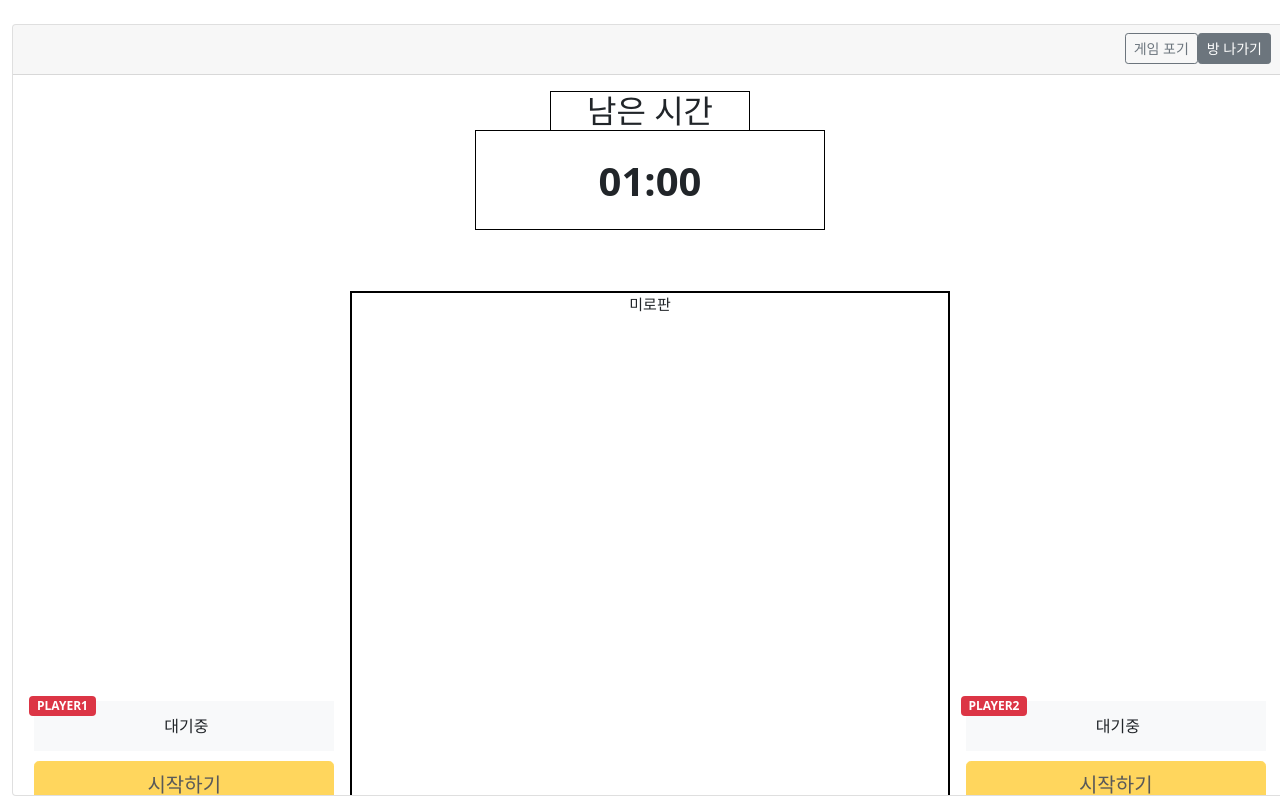
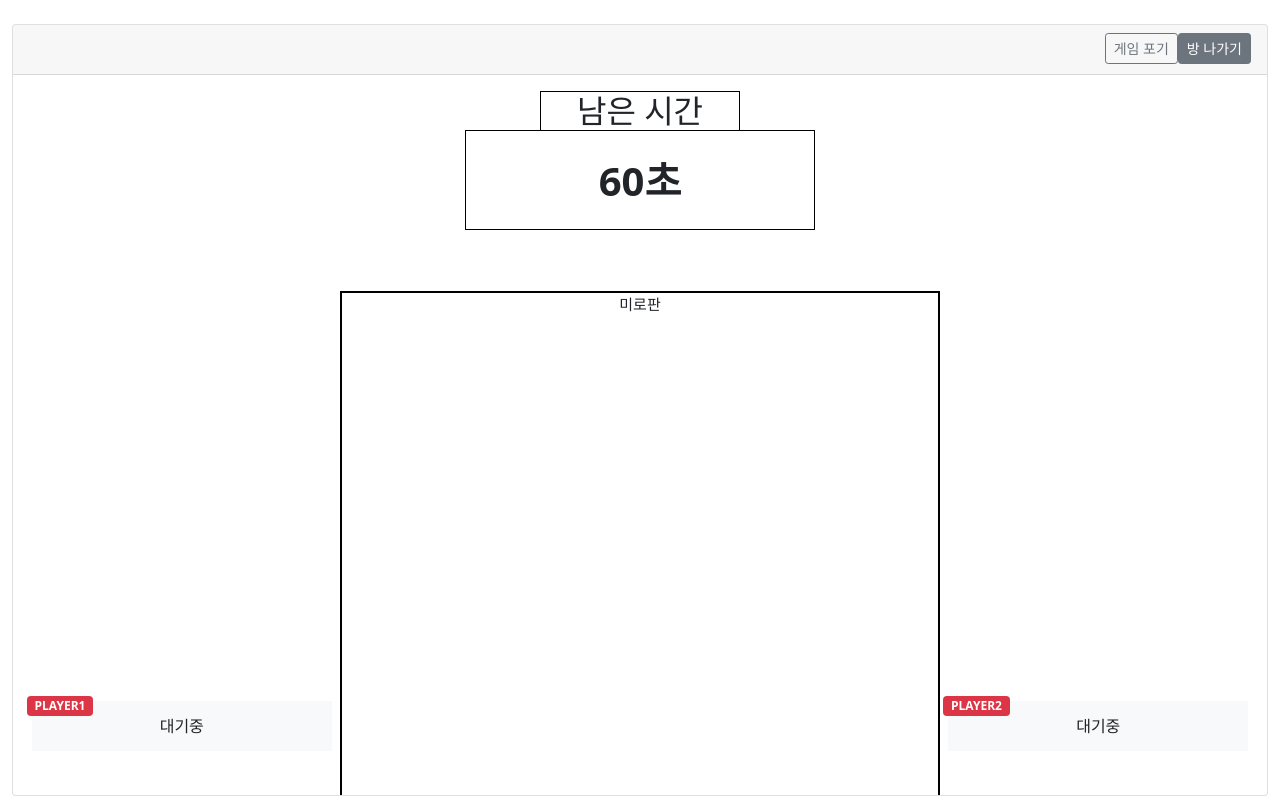
Before and after one commit to insertbaek/dev02, a plain HTML site: page public/room.html in a window 1280 px wide. Drawn offline with nearby package versions, Linux system fonts and the light colour scheme; no server answers.

Commit message:
211224 타이머 기능, 키보드 입력 이벤트 수정

```diff
--- a/public/css/index.css
+++ b/public/css/index.css
@@ -1,6 +1,6 @@
 /* index */
-body{min-width:1300px;}
-.container-fluid{min-width:1300px;}
+/* body{min-width:1300px;} */
+/* .container-fluid{min-width:1300px;} */
 .row {margin: 15px 0;}
 .access-id {display:inline-block}
 .card-header {height:50px; line-height: 35px; text-align: center;}
@@ -11,7 +11,7 @@ body{min-width:1300px;}
 .myRank {text-align: center;}
 
 /* room */
-.game-body-wrap {}
+/* .game-body-wrap {} */
 .game-body-wrap > .time-body{height:150px;margin-bottom:50px;text-align:center;}
 .game-body-wrap > .time-body > h2{width:200px;margin:0 auto;border:1px solid black;}
 .game-body-wrap > .time-body > #game-time{display:inline-block;width:350px;height:100px;margin:-1px auto 0;line-height:100px;border:1px solid black;}
@@ -20,4 +20,4 @@ body{min-width:1300px;}
 .game-body-wrap > .game-body > .col-lg-3 > .game-character{width:300px;height:400px;margin:0 auto;text-align:center;}
 .game-body-wrap > .game-body > .col-lg-3 > .game-name{display:block;position:relative;width:300px;height:50px;margin:10px auto;text-align:center;line-height:50px;}
 .game-body-wrap > .game-body > .col-lg-3 > .game-name > .badge{position:absolute;left:-5px;top:-5px;}
-.game-body-wrap > .game-body > .col-lg-3 > .game-btn{display:block;width:300px;margin:10px auto;}
+.game-body-wrap > .game-body > .col-lg-3 > .game-btn{display:block;width:300px;margin:10px auto; display:none;}
--- a/public/js/index.js
+++ b/public/js/index.js
@@ -18,7 +18,8 @@ var user = {
   "token": "A",
   "connecting": "",
   "last_connect": "",
-  "state": false,
+  "state": false, //게임 시작 버튼 클릭 여부
+  "turn": false //turn 체크
 };
 
 
@@ -28,7 +29,7 @@ socket.emit("login", user);
 //대기실 재접속 일 때 유저 정보 받아오기
 socket.on('resUser', function (data) {
   user = data;
-  console.log(user);
+  // console.log(user);
 })
 
 
@@ -52,8 +53,10 @@ socket.on('roomList', function (data) {
 
 
 //삭제된 방 클릭
-socket.on('roomListReload', function(){
-  alert("삭제된 방입니다. 다른 방을 골라주세요.");
+socket.on('roomListReload', function(type){
+  if(type == 'delete'){
+    alert("삭제된 방입니다. 다른 방을 골라주세요.");
+  }
   location.reload();
 });
 
@@ -100,14 +103,12 @@ $('#btn-reset').click(() => {
 
 //방 생성 버튼
 $('#btn-make-room').click(() => {
-  //이미 접속해있는 방이 있는 지 확인 : db연결 후 가능하지 않을까..
   if (user.connecting !== '') {
-    socket.emit('getRoomName', user.connecting)
+    socket.emit('getRoomName',user.connecting)
   } else {
     //방생성
     socket.emit("makeRoom");
   }
-
 });
 
 
--- a/public/room.html
+++ b/public/room.html
@@ -27,27 +27,24 @@
         <div class="game-body-wrap">
           <div class="time-body">
             <h2>남은 시간</h2>
-              <span id="game-time" class="h1 fw-bold">01:00</span>
+            <span id="game-time" class="h1 fw-bold">60초</span>
           </div>
           <div class="game-body clearfix">
             <div class="col-lg-3">
               <div id="player1-character" class="game-character"></div>
-                <div class="game-name bg-light"><span class="badge bg-danger">PLAYER1</span>&nbsp;<span id="player1-name">대기중</span></div>
-                <div id="btn-player1-start" class="game-btn btn btn-lg btn-warning disabled">시작하기</div>
+              <div class="game-name bg-light"><span class="badge bg-danger">PLAYER1</span><span id="player1-name">대기중</span></div>
+              <div id="btn-player1-start" class="game-btn btn btn-lg btn-warning">시작하기</div>
             </div>
             <div class="col-lg-6">
               <div class="play-box">미로판</div>
             </div>
             <div class="col-lg-3">
               <div id="player2-character" class="game-character"></div>
-                <div class="game-name bg-light"><span class="badge bg-danger">PLAYER2</span>&nbsp;<span id="player2-name">대기중</span></div>
+              <div class="game-name bg-light"><span class="badge bg-danger">PLAYER2</span><span id="player2-name">대기중</span></div>
               <div id="btn-player2-start" class="game-btn btn btn-lg btn-warning disabled">시작하기</div>
             </div>
           </div>
         </div>
-
-
-
       </div>
     </div>
   </div>
```
Lines whose indentation alone changed are shown as unchanged.
